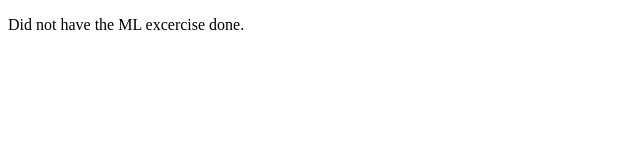
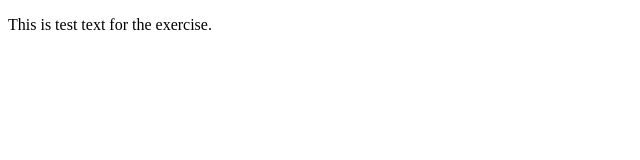
Before and after one commit to 43583/Cloud_computing_exercise, a plain HTML site: page index.html in a window 1280 px wide. Shown: the full height of the page, 0-640 px from the left. Drawn offline with Linux system fonts and the light colour scheme.

Commit message:
Update index.html

```diff
--- a/index.html
+++ b/index.html
@@ -6,6 +6,6 @@
     <title>Document</title>
 </head>
 <body>
-    <p>Did not have the ML excercise done.</p>
+    <p>This is test text for the exercise.</p>
 </body>
 </html>
```
